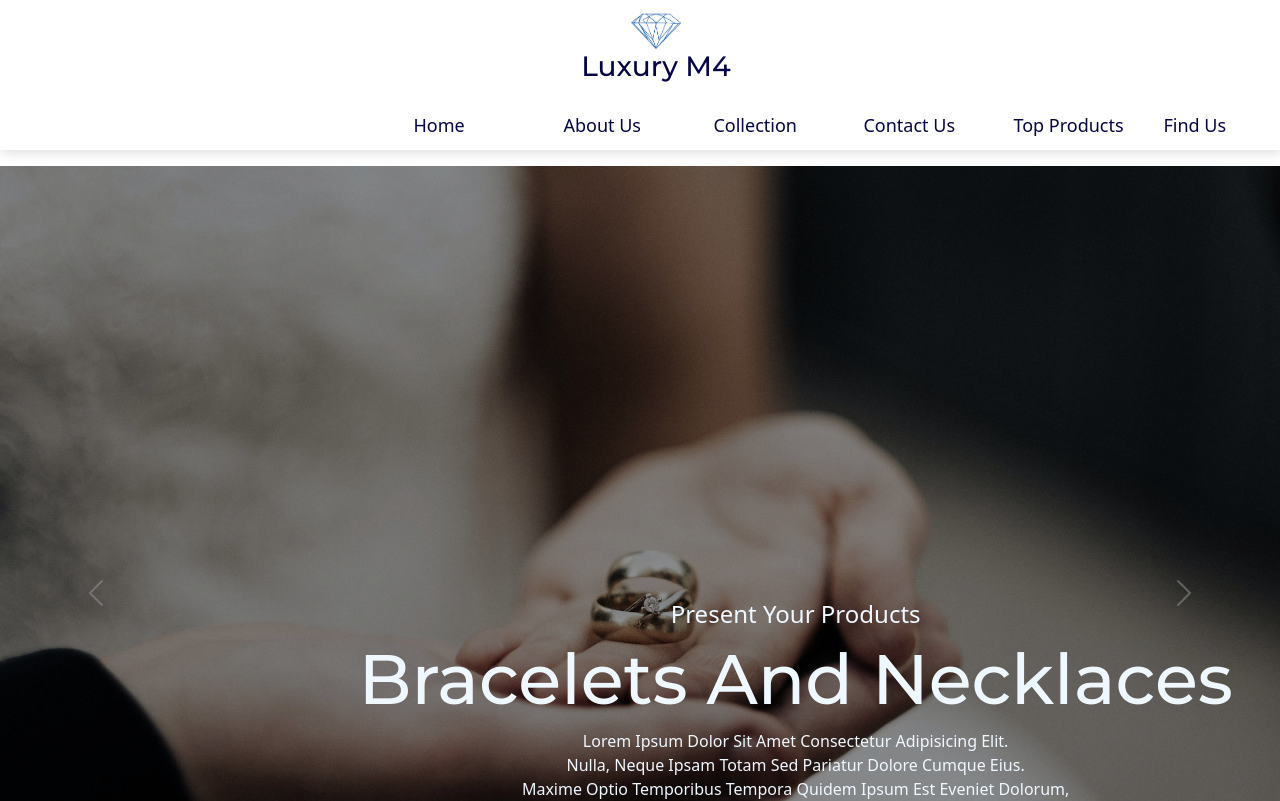
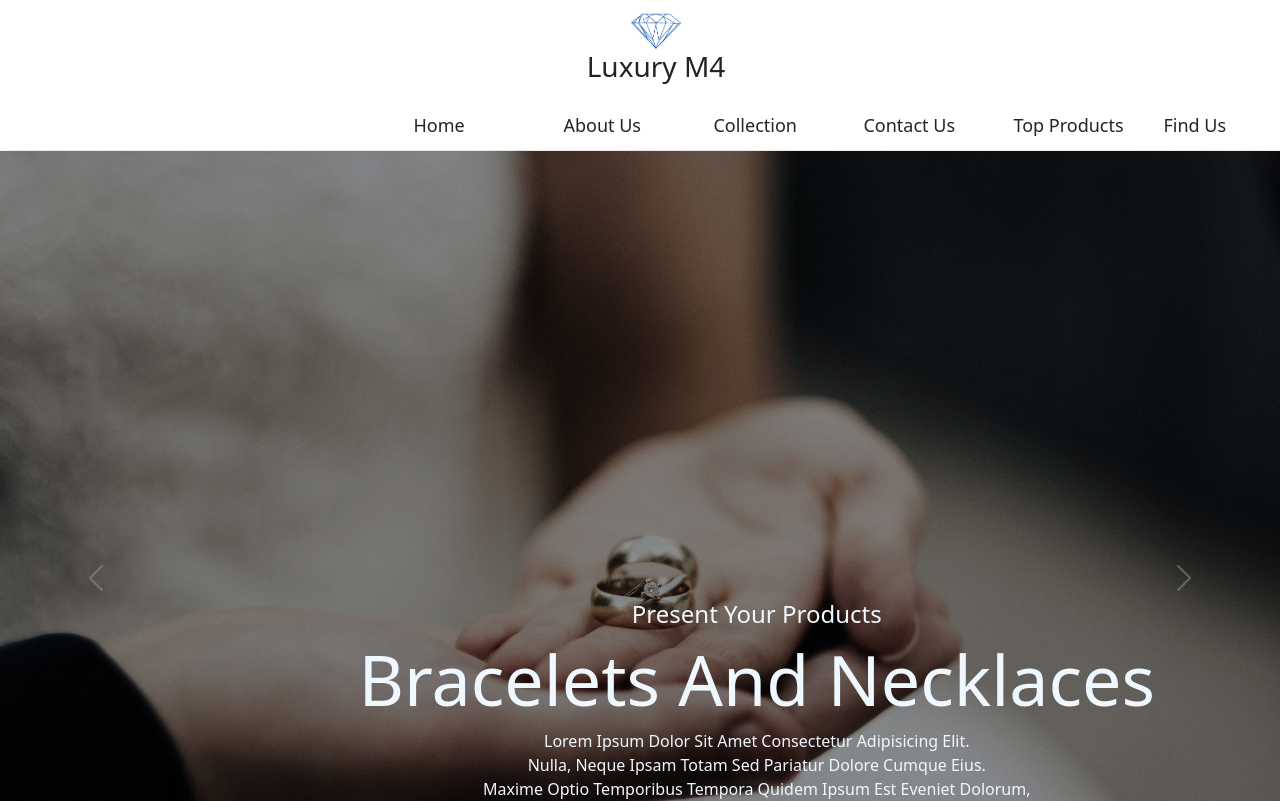
Before and after one commit to eu-waliston/Luxury-M4, a React (Create React App) app: page / in a window 1280 px wide. Shown: the top 801 px of the page. Built offline with nearby package versions, Linux system fonts and the light colour scheme.

Commit message:
Refatoring project with  Styled Components

```diff
--- a/src/App.js
+++ b/src/App.js
@@ -1,7 +1,7 @@
 import React from 'react';
 
 import Menu from './components/Menu';
-import Home from './components/main/Home';
+import Home from './components/Home';
 
 function App() {
   return (
--- a/src/components/main/Home.js
+++ b/src/components/Home.js
@@ -1,19 +1,21 @@
 import React from "react";
-import './Home.css'
 
 import 'bootstrap/dist/css/bootstrap.min.css';
 import Carousel from 'react-bootstrap/Carousel';
+import styled from "styled-components";
+
+
 
 const Home = () => {
 
     return (
-        <div className="home__section">
+        <HOME__SECTION>
             <div class="slider">
                 <Carousel fade>
                     <Carousel.Item>
                         <img
                             className="d-block w-100"
-                            src={require("../images/slide-1.jpg")}
+                            src={require("./images/slide-1.jpg")}
                             alt="First slide"
                         />
                     </Carousel.Item>
@@ -21,7 +23,7 @@ const Home = () => {
                     <Carousel.Item>
                         <img
                             className="d-block w-100"
-                            src={require("../images/slide-2.jpg")}
+                            src={require("./images/slide-2.jpg")}
                             alt="First slide"
                         />
                     </Carousel.Item>
@@ -29,7 +31,7 @@ const Home = () => {
                     <Carousel.Item>
                         <img
                             className="d-block w-100"
-                            src={require("../images/slide-3.jpg")}
+                            src={require("./images/slide-3.jpg")}
                             alt="First slide"
                         />
                     </Carousel.Item>
@@ -37,7 +39,7 @@ const Home = () => {
                     <Carousel.Item>
                         <img
                             className="d-block w-100"
-                            src={require("../images/slide-4.jpg")}
+                            src={require("./images/slide-4.jpg")}
                             alt="First slide"
                         />
                     </Carousel.Item>
@@ -45,7 +47,7 @@ const Home = () => {
                     <Carousel.Item>
                         <img
                             className="d-block w-100"
-                            src={require("../images/slide-5.jpg")}
+                            src={require("./images/slide-5.jpg")}
                             alt="First slide"
                         />
                     </Carousel.Item>
@@ -58,8 +60,55 @@ const Home = () => {
                 <p>Lorem ipsum dolor sit amet consectetur adipisicing elit. <br /> Nulla, neque ipsam totam sed pariatur dolore cumque eius. <br /> Maxime optio temporibus tempora quidem ipsum est eveniet dolorum, <br /> eaque omnis placeat aperiam.</p>
                 <a href="/" className="btn">____ start shoping</a>
             </div>
-        </div>
+        </HOME__SECTION>
     )
 }
 
+const HOME__SECTION = styled.div`
+
+
+    @import url('https://fonts.googleapis.com/css2?family=Montserrat:ital,wght@0,100;0,200;0,300;0,400;0,500;0,600;0,700;0,800;0,900;1,100;1,200;1,300;1,400;1,500;1,600;1,700;1,800;1,900&display=swap');
+
+    @import url('https://fonts.googleapis.com/css2?family=Open+Sans:ital,wght@0,300;0,400;0,500;0,600;0,700;0,800;1,300;1,400;1,500;1,600;1,700;1,800&display=swap');
+
+
+    :root {
+        --font--site: 'Montserrat', sans-serif !important;
+        --font--text: 'Open Sans', sans-serif !important;
+        --color--site: #050547 !important;
+    }
+
+    .carousel {
+        filter: brightness(0.6);
+        top: -15px;
+    }
+
+
+    .info {
+        position: absolute;
+        top:600px;
+        z-index: 2222;
+        color: aliceblue;
+        text-align: center;
+        text-transform: capitalize;
+        margin-left: 28%;
+    }
+
+    .info > h1 {
+        font-size: 70px;
+        font-family: var(--font--site);
+    }
+
+    .btn {
+        color: aliceblue !important;
+    }
+
+@media (max-width: 900px) {
+    .carousel {
+      width:auto;
+      height:auto;
+    }
+}
+
+`
 export default Home;
--- a/src/components/main/Home.css
+++ /dev/null
@@ -1,41 +0,0 @@
-@import url('https://fonts.googleapis.com/css2?family=Montserrat:ital,wght@0,100;0,200;0,300;0,400;0,500;0,600;0,700;0,800;0,900;1,100;1,200;1,300;1,400;1,500;1,600;1,700;1,800;1,900&display=swap');
-
-@import url('https://fonts.googleapis.com/css2?family=Open+Sans:ital,wght@0,300;0,400;0,500;0,600;0,700;0,800;1,300;1,400;1,500;1,600;1,700;1,800&display=swap');
-
-
-:root {
-    --font--site: 'Montserrat', sans-serif !important;
-    --font--text: 'Open Sans', sans-serif !important;
-    --color--site: #050547 !important;
-}
-
-.carousel {
-    filter: brightness(0.6);
-}
-
-
-.info {
-    position: absolute;
-    top:600px;
-    z-index: 2222;
-    color: aliceblue;
-    text-align: center;
-    text-transform: capitalize;
-    margin-left: 28%;
-}
-
-.info > h1 {
-    font-size: 70px;
-    font-family: var(--font--site);
-}
-
-.btn {
-    color: aliceblue !important;
-}
-
-@media (max-width: 900px) {
-    .carousel {
-      width:auto;
-      height:auto;
-    }
-}
```
